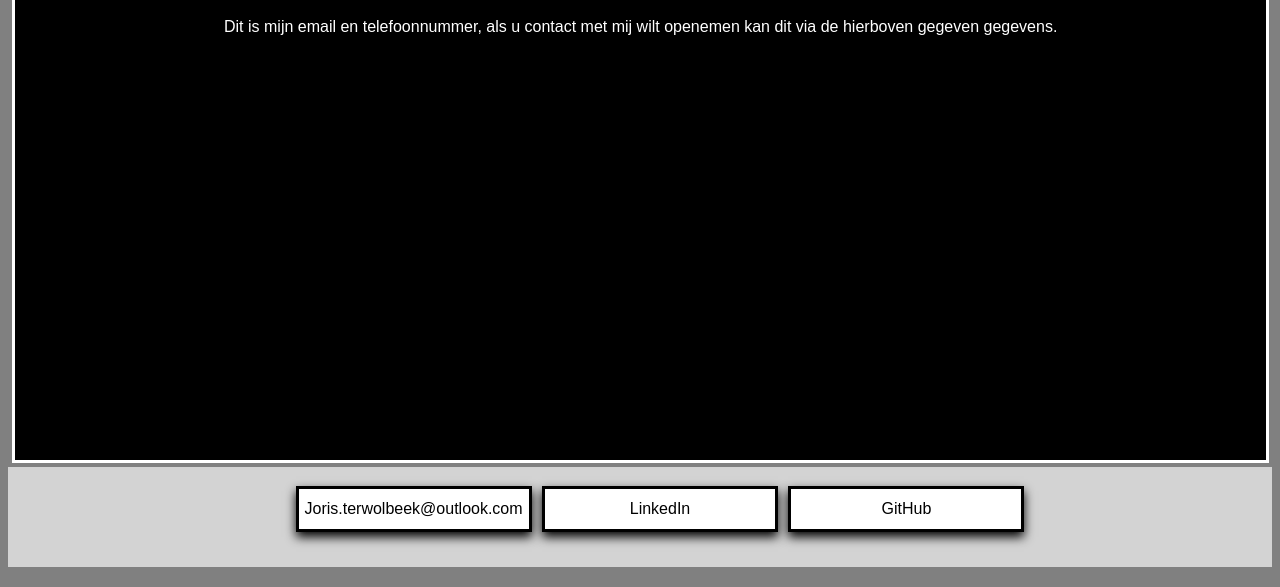
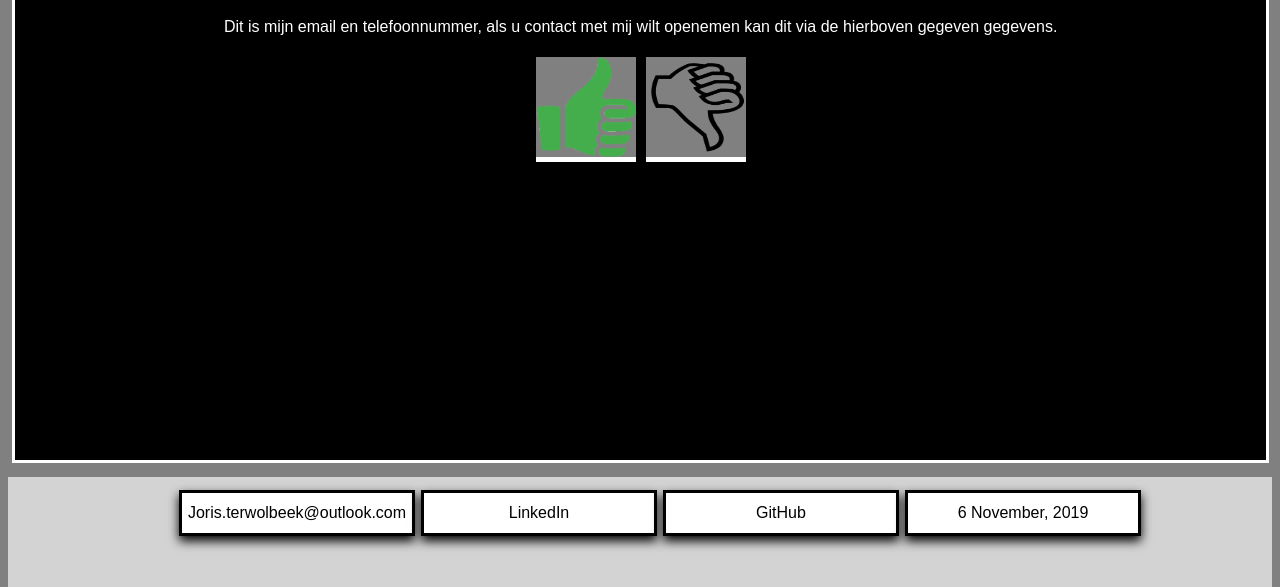
Before and after one commit to ROC-van-Amsterdam-College-Amstelland/git-oefen-opdracht-1-Opblaasmaatje, a plain HTML site: page Contact.html in a window 1280 px wide. Shown: the part 217-804 px from the top of the page. Drawn offline with Linux system fonts and the light colour scheme.

Commit message:
Date + deel van like dislike knop

```diff
--- a/CSS/style.css
+++ b/CSS/style.css
@@ -104,14 +104,15 @@ h1{
     text-align: center;
 }
 
-footer{
+.FooterContainer{
     height: 100px;
     width: 100%;
     background-color: lightgrey;
     display: flex;
     justify-content: center;
     margin: 0 auto;
-    flex-direction: row-reverse;
+    flex-direction: row;
+    margin-top: 10px;
 }
 
 .NavFooter{
@@ -128,13 +129,22 @@ footer{
     color: black;
     border: solid 3px black;
     margin: 3px;
-    display: inline-block;
     line-height: 40px;
     box-shadow: 0px 5px 10px;
+    color: black;
+    text-decoration: none;
 }
 
 .FooterItem:hover{
     background-color: #999999;
+}
+
+footer{
+    height: 100%;
+    width: 100%;
+    display: flex;
+    justify-content: center;
+    flex-direction: row;
 }
 
 #EmailContent{
@@ -311,3 +321,34 @@ footer{
     color: white;
     font-family: Arial, Helvetica, sans-serif;
 }
+
+#date{
+    all: initial;
+    font-family: Arial, Helvetica, sans-serif;
+}
+.Duim{
+    display: flex;
+    justify-content: center;
+    flex-direction: row;
+}
+
+.DuimHoog, .DuimLaag{
+    height: 100px;
+    width: 100px;
+    background: grey;
+    border-bottom: white solid 5px;
+    margin: 5px;
+
+}
+#Duim{
+    height: 100%;
+    width: 100%;
+}
+
+.DuimHoog:hover{
+    border-bottom: rgb(5, 235, 24) 5px solid;
+}
+
+.DuimLaag:hover{
+    border-bottom: rgb(250, 6, 6) 5px solid;
+}
--- a/Contact.html
+++ b/Contact.html
@@ -28,16 +28,24 @@
             <h1 id="Email">Email Joris.terwolbeek@outlook.com</h1>
             <h1> Tel. 0618192410</h1>
             <p class="ContactTekst">Dit is mijn email en telefoonnummer, als u contact met mij wilt openemen kan dit via de hierboven gegeven gegevens.</p>
+            <div class="Duim">
+                <div class="DuimHoog">
+                    <img src="Images/DuimHoog.png" id="Duim">
+                </div>
+                <div class="DuimLaag">
+                    <img src="Images/DuimLaag.png" id="Duim">
+                </div>
             </div>
 
         </main>
     </div>
         <div class="FooterContainer">
             <footer>
-                <ul>
+                <ul class="FooterContainer">
                     <li class="FooterItem">Joris.terwolbeek@outlook.com</li>
                     <li class="FooterItem"><a href="https://nl.linkedin.com/" class="NavFooter">LinkedIn</a></li>
                     <li class="FooterItem"><a href="https://github.com/Opblaasmaatje" class="NavFooter">GitHub</a></li>
+                    <li class="FooterItem"><p id="date"></p></li>
                  </ul>
             </footer>
         </div>
--- a/JS/script.js
+++ b/JS/script.js
@@ -15,3 +15,15 @@ function changeImage3() {
     document.getElementById("Inhoud").innerHTML = "Een van mijn favourite hobby's is Magic The Gathering, een Kaartspel waar je speelt als een tovernaar en krachte spreuken gebruikt om je tegenstander te verslaan."
     document.getElementById("Titel").innerHTML = "Magic The Gathering"
 }
+
+window.onload = setInterval(clock,1000);
+    function clock()
+    {
+        var d = new Date();
+        var date = d.getDate();
+        var year = d.getFullYear();
+        var month = d.getMonth();
+        var monthArr = ["January", "February","March", "April", "May", "June", "July", "August", "September", "October", "November","December"];
+        month = monthArr[month];
+        document.getElementById("date").innerHTML=date+" "+month+", "+year;
+    }
```
Also changed, not shown: Index.html (+2 -1 lines), LaatsteNieuws.html (+2 -1 lines), OverMij.html (+2 -1 lines), Projecten.html (+2 -1 lines), Vaardigheden.html (+2 -1 lines), Images/DuimHoog.png (added), Images/DuimLaag.png (added).
